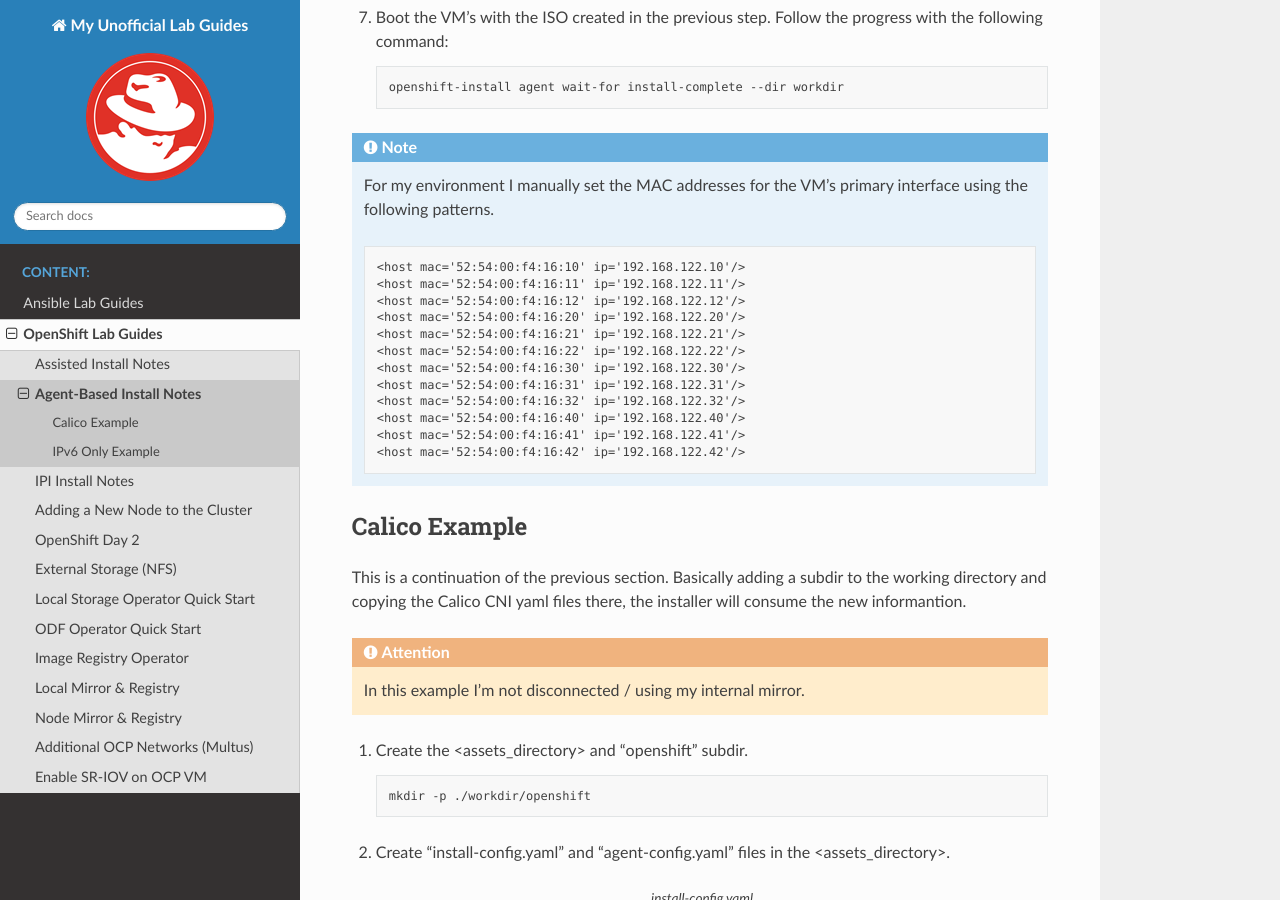
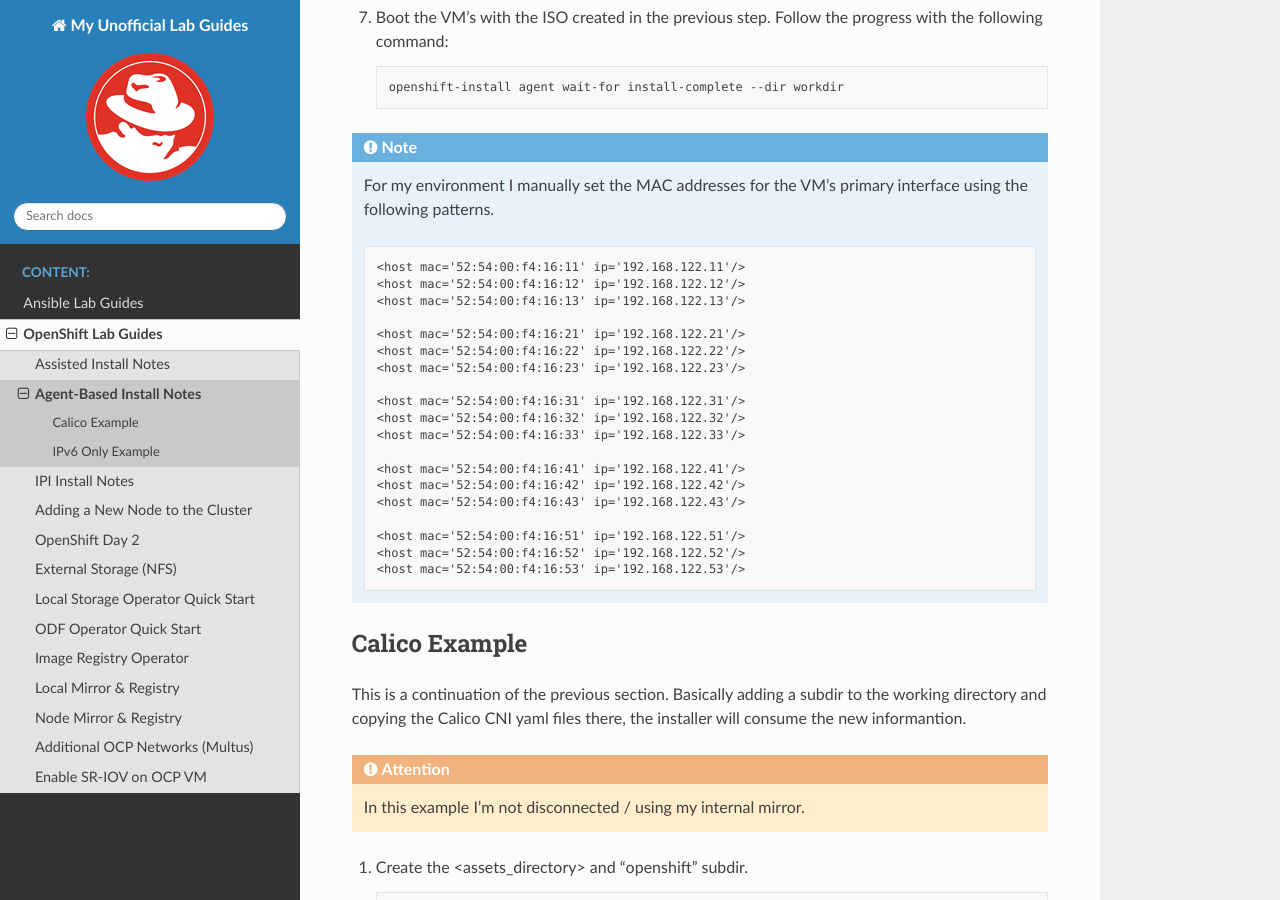
Before and after one commit to vtog/labGuides, a Sphinx documentation site: the page built from source/ocp/agent-based-installer-notes.rst, in a window 1280 px wide and 900 px high, scrolled down 4836 px. Built offline with Sphinx 7.4.7 and the Read the Docs theme 2.0.0, drawn with Linux system fonts in a browser that asks for light colours; pages that are not in the unit, such as notebooks, are missing from menus.

Commit message:
mac addr mapping for ocp install

```diff
--- a/source/ocp/agent-based-installer-notes.rst
+++ b/source/ocp/agent-based-installer-notes.rst
@@ -267,18 +267,25 @@
 
    .. code-block:: yaml
 
-      <host mac='52:54:00:f4:16:10' ip='192.168.122.10'/>
       <host mac='52:54:00:f4:16:11' ip='192.168.122.11'/>
       <host mac='52:54:00:f4:16:12' ip='192.168.122.12'/>
-      <host mac='52:54:00:f4:16:20' ip='192.168.122.20'/>
+      <host mac='52:54:00:f4:16:13' ip='192.168.122.13'/>
+
       <host mac='52:54:00:f4:16:21' ip='192.168.122.21'/>
       <host mac='52:54:00:f4:16:22' ip='192.168.122.22'/>
-      <host mac='52:54:00:f4:16:30' ip='192.168.122.30'/>
+      <host mac='52:54:00:f4:16:23' ip='192.168.122.23'/>
+
       <host mac='52:54:00:f4:16:31' ip='192.168.122.31'/>
       <host mac='52:54:00:f4:16:32' ip='192.168.122.32'/>
-      <host mac='52:54:00:f4:16:40' ip='192.168.122.40'/>
+      <host mac='52:54:00:f4:16:33' ip='192.168.122.33'/>
+
       <host mac='52:54:00:f4:16:41' ip='192.168.122.41'/>
       <host mac='52:54:00:f4:16:42' ip='192.168.122.42'/>
+      <host mac='52:54:00:f4:16:43' ip='192.168.122.43'/>
+
+      <host mac='52:54:00:f4:16:51' ip='192.168.122.51'/>
+      <host mac='52:54:00:f4:16:52' ip='192.168.122.52'/>
+      <host mac='52:54:00:f4:16:53' ip='192.168.122.53'/>
 
 Calico Example
 --------------
```
